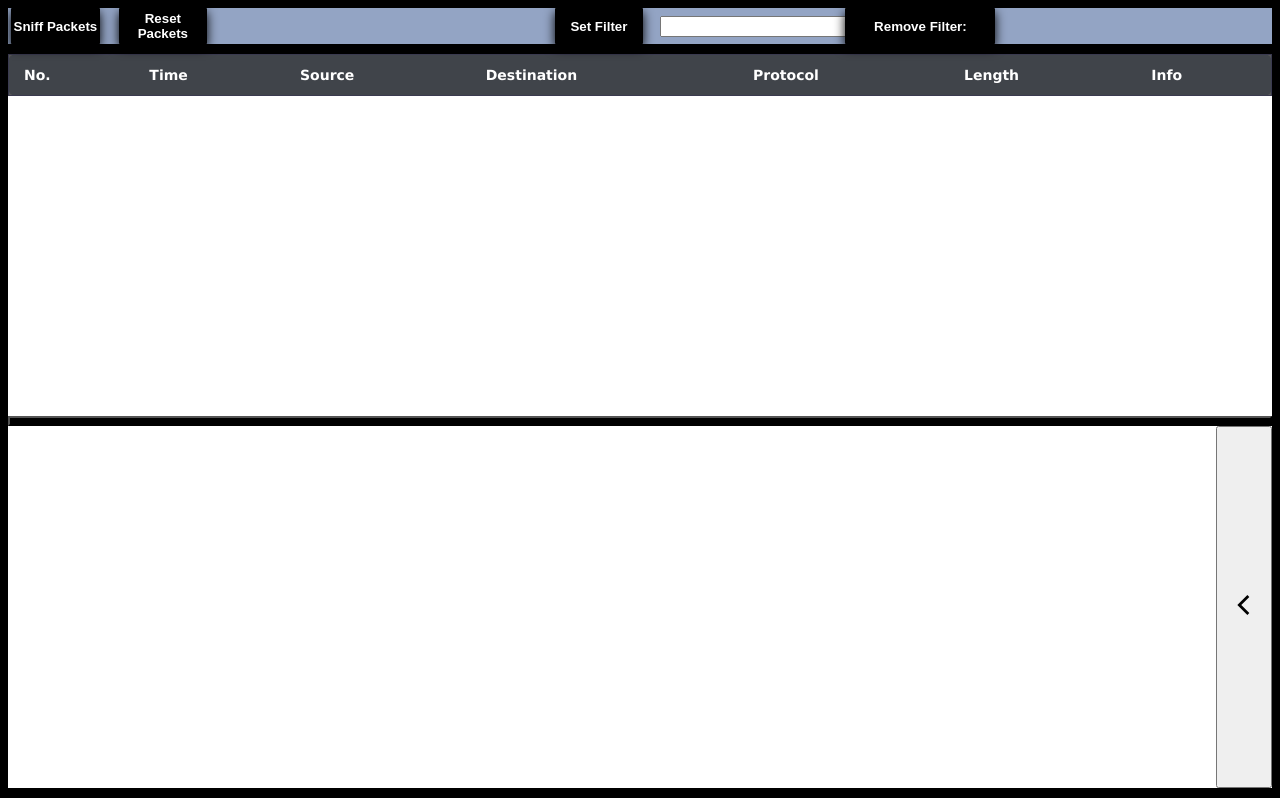
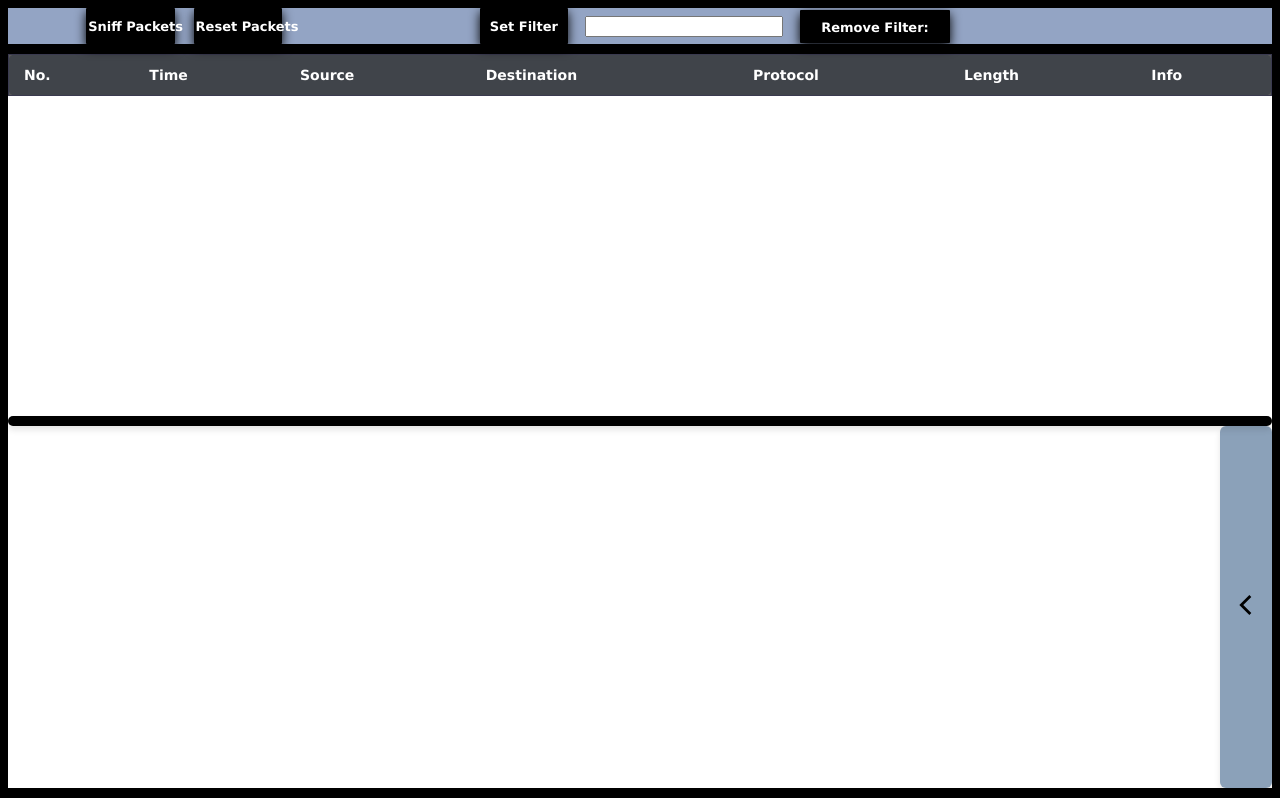
Before and after one commit to BOTBAM/UI-Project-3, a SvelteKit app: page / in a window 1280 px wide. Built offline with nearby package versions, Linux system fonts and the light colour scheme.

Commit message:
Almost Final**!

```diff
--- a/src/routes/+page.svelte
+++ b/src/routes/+page.svelte
@@ -441,7 +441,6 @@
                 "</td></tr>"
             );
             packetsDisplayed += 1;
-
         }
     }
 
@@ -640,6 +639,44 @@
         overflow-y: auto; /* Scrollbar for the outermost container */
     }
 
+    button
+    {
+        position: relative; /* Ensure flexibility in layout */
+        display: inline-block; /* Align nicely with other elements */
+        font-size: 14px; /* Modern font size */
+        font-family: 'Verdana', sans-serif;
+        color: #ffffff; /* White text for contrast */
+        background-color: #8ba1b9; /* Vibrant blue as primary color */
+        border: none; /* Remove default borders */
+        border-radius: 6px; /* Rounded corners for a modern look */
+        box-shadow: 0 4px 6px rgba(0, 0, 0, 0.1); /* Subtle shadow for depth */
+        cursor: pointer; /* Indicate interactability */
+        transition: all 0.3s ease; /* Smooth transitions for hover/active states */
+        text-align: center; /* Center-align text */
+        white-space: nowrap; /* Prevent text wrapping */
+    }
+
+    button:hover
+    {
+
+        color: #8ba1b9; /* White text for contrast */
+        background-color: #ffffff00; /* Slightly darker shade for hover */
+        border: rgb(255, 255, 255) solid 3px;
+        box-shadow: 0 6px 8px rgba(0, 0, 0, 0.15); /* Enhance shadow on hover */
+    }
+
+    button:active
+    {
+        background-color: #003f7f; /* Even darker shade when pressed */
+        box-shadow: 0 2px 4px rgba(0, 0, 0, 0.2); /* Flatten shadow for pressed effect */
+    }
+
+    button:focus
+    {
+        outline: 2px solid #80bdff; /* Accessible focus ring */
+        outline-offset: 2px;
+    }
+
     .options-bar
     {
         width: 100%;
@@ -666,7 +703,8 @@
         padding: 2px 2px; /* Comfortable padding for a sleek look */
         font-size: auto; /* Modern font size */
         height:100%;
-        font-family: 'Verdana-bold', sans-serif;
+        font-family: 'Verdana', sans-serif;
+        font-size: 13px;
         font-weight: bold;
         background-color: #000000; /* Primary blue color */
         color: #ffffff; /* White text for contrast */
@@ -723,14 +761,15 @@
 
     #removeFilter
     {
+        position: absolute;
+        height: 4.1%;
         right: auto;
-        left: 26.5%;
+        left: 62.5%;
         white-space: nowrap;
         overflow: visible;
         width: auto;
         min-width: 150px;
         padding: 10px 20px;
-
         text-align: center;
     }
 
@@ -744,7 +783,8 @@
 
     }
 
-    table {
+    table
+    {
         width: 100%;
         border-collapse: collapse;
         font-family: 'Verdana', sans-serif;
@@ -755,25 +795,13 @@
         border-radius: 8px;
     }
 
-    th {
+    th
+    {
         background-color: #000000a8; /* Slightly darker header */
         color: #ffffff; /* White text for headers */
         text-align: left;
         padding: 12px 15px;
         font-weight: bold;
-    }
-
-    td {
-        padding: 12px 15px;
-        border-bottom: 1px solid #3a3a4f;
-    }
-
-    tr:nth-child(even) {
-        background-color: #252537; /* Alternate row color */
-    }
-
-    tr:hover td {
-        background-color: #2d2d41; /* Highlight on hover */
     }
 
     .bottom-row
@@ -794,30 +822,33 @@
         padding-right: 10px; /* Add padding on the right side */
         box-sizing: border-box;
         overflow: auto;
-        scrollbar-width: thin; /* Thin scrollbar */
-        scrollbar-color: rgba(0, 0, 0, 0.3) rgba(0, 0, 0, 0.1); /* Thumb and track color */
+
     }
 
-    .small-container-left::-webkit-scrollbar
+    *::-webkit-scrollbar
     {
-        width: 8px; /* Width of vertical scrollbar */
+        scrollbar-width: thin; /* Thin scrollbar */
+        scrollbar-color: rgba(0, 0, 0, 0.057) rgba(255, 255, 255, 0.007); /* Thumb and track color */
+        width: 18px; /* Width of vertical scrollbar */
         height: 8px; /* Height of horizontal scrolblar */
     }
 
-    .small-container-left::-webkit-scrollbar-track
+    *::-webkit-scrollbar-track
     {
         background: rgba(0, 0, 0, 0.1); /* Track color */
         border-radius: 4px; /* Smooth rounded edges */
     }
 
-    .small-container-left::-webkit-scrollbar-thumb
+    *::-webkit-scrollbar-thumb
     {
-        background: rgba(0, 0, 0, 0.3); /* Thumb color */
-        border-radius: 4px; /* Smooth rounded edges */
-        transition: background 0.3s;
+        color: #8ba1b9; /* White text for contrast */
+        background-color: #ffffff00; /* Slightly darker shade for hover */
+        border-radius: 22%;
+        border: rgb(255, 255, 255) solid 3px;
+        box-shadow: 0 6px 8px rgba(0, 0, 0, 0.15); /* Enhance shadow on hover */
     }
 
-    .small-container-left::-webkit-scrollbar-thumb:hover
+    *::-webkit-scrollbar-thumb:hover
     {
         background: rgba(0, 0, 0, 0.5); /* Highlighted on hover */
     }
```
